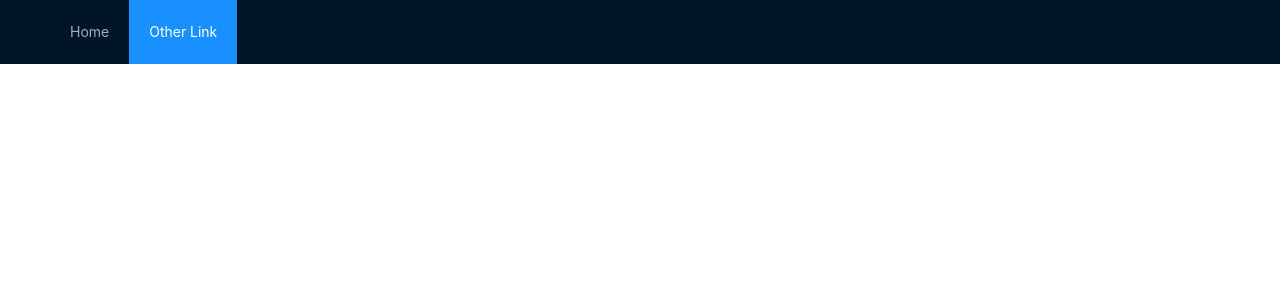
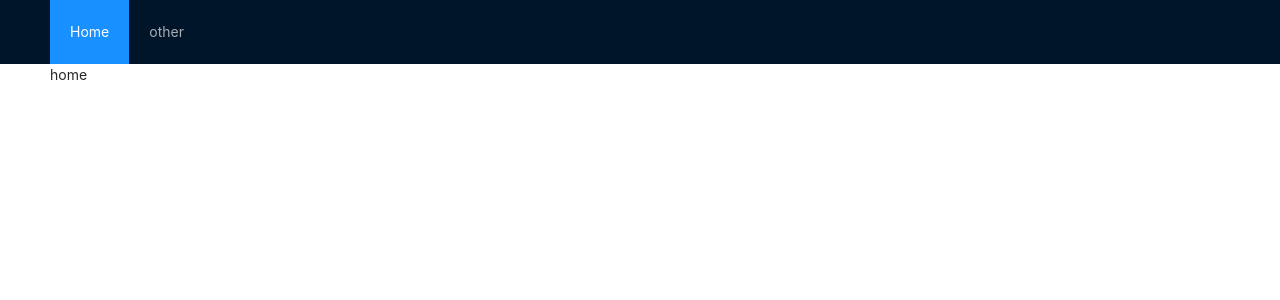
Before and after one commit to phbord/front-marketplace_next, a React (Create React App) app: page / in a window 1280 px wide. Shown: the top 300 px of the page. Built offline with nearby package versions, Linux system fonts and the light colour scheme.

Commit message:
adding antd to package

```diff
--- a/package.json
+++ b/package.json
@@ -7,6 +7,7 @@
     "@testing-library/jest-dom": "^5.11.4",
     "@testing-library/react": "^11.1.0",
     "@testing-library/user-event": "^12.1.10",
+    "antd": "^4.16.13",
     "axios": "^0.21.1",
     "bootstrap": "^5.0.2",
     "js-cookie": "^3.0.0",
--- a/src/App.js
+++ b/src/App.js
@@ -1,12 +1,30 @@
 import { Navbar } from "components/Navbar";
+import { BrowserRouter as Router, Switch, Route, Link } from "react-router-dom";
 
 import "antd/dist/antd.css";
+import { Home } from "pages/Home";
+import { Other } from "pages/Other";
+import { Layout } from "antd";
+
+const { Content } = Layout;
 function App() {
-  return (
-    <div className="App">
-		<Navbar />
-    </div>
-  );
+	return (
+
+		<Router>
+			<Navbar />
+			<Content className="site-layout" style={{ padding: "0 50px", marginTop: 64 }}>
+			<Switch>
+				<Route exact path="/">
+					<Home />
+				</Route>
+				<Route path="/other">
+					<Other />
+				</Route>
+			</Switch>
+			</Content>
+		</Router>
+
+	);
 }
 
 export default App;
--- a/src/components/Navbar.js
+++ b/src/components/Navbar.js
@@ -1,18 +1,19 @@
 import React from 'react'
-import { Layout, Menu, Breadcrumb } from "antd";
+import { Layout, Menu } from "antd";
+import { Link } from "react-router-dom";
 
-const { Header, Content, Footer } = Layout;
+const { Header } = Layout;
 export const Navbar = () => {
 	return (
 		<Layout>
 
 			<Header style={{ position: "fixed", zIndex: 1, width: "100%" }}>
-				<Menu theme="dark" mode="horizontal" defaultSelectedKeys={["2"]}>
+				<Menu theme="dark" mode="horizontal" defaultSelectedKeys={["1"]}>
 					<Menu.Item key="1">
-						Home
+						<Link to="/">Home</Link>
 					</Menu.Item>
 					<Menu.Item key="2">
-						Other Link
+						<Link to="/other">other</Link>
 					</Menu.Item>
 				</Menu>
 			</Header>
--- /dev/null
+++ b/src/pages/Home.js
@@ -0,0 +1,9 @@
+import React from 'react'
+
+export const Home = () => {
+	return (
+		<div>
+			home
+		</div>
+	)
+}
--- /dev/null
+++ b/src/pages/Other.js
@@ -0,0 +1,9 @@
+import React from 'react'
+
+export const Other = () => {
+	return (
+		<div>
+			other
+		</div>
+	)
+}
```
Also changed, not shown: 1 other file (tests, documents, lock files or other folders).
